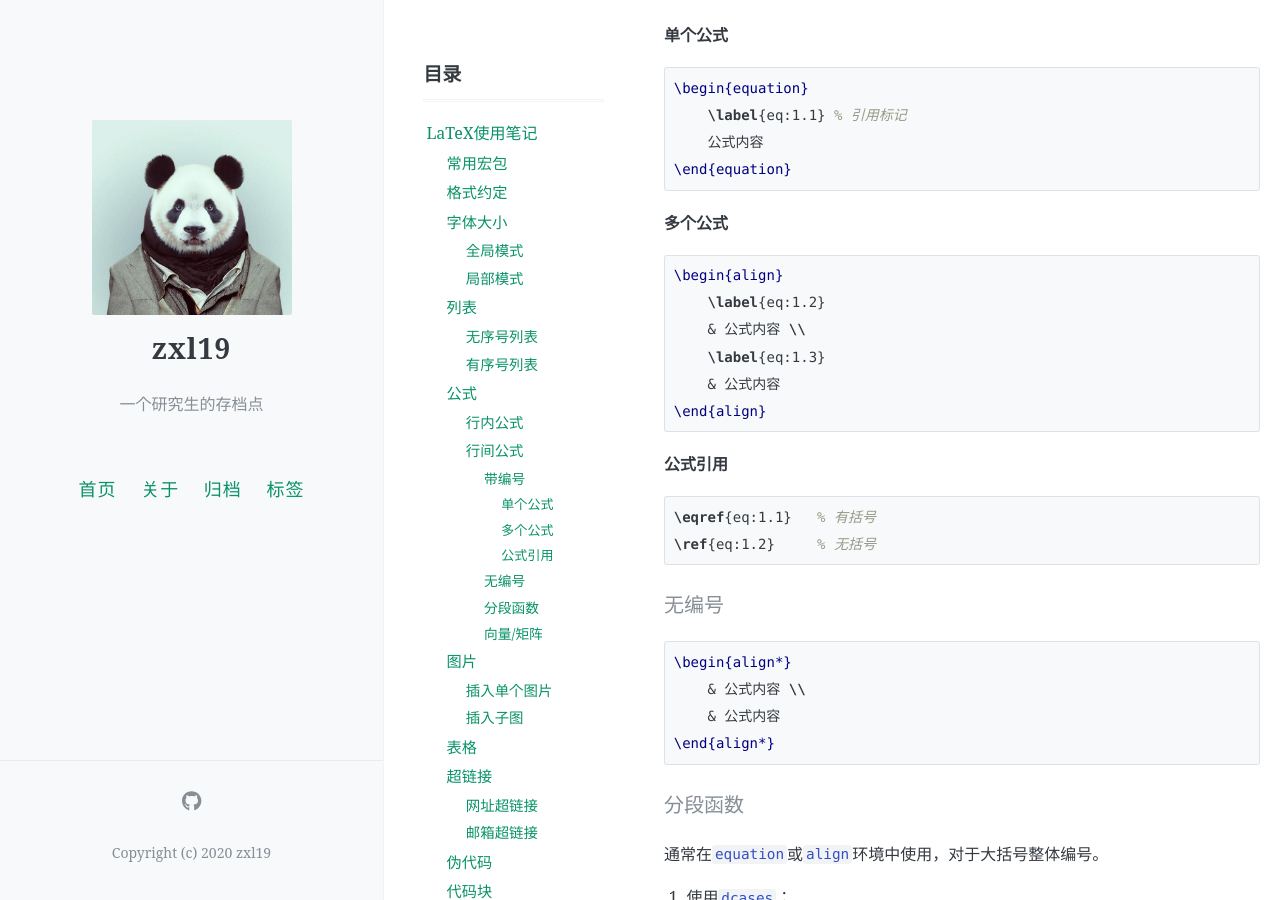
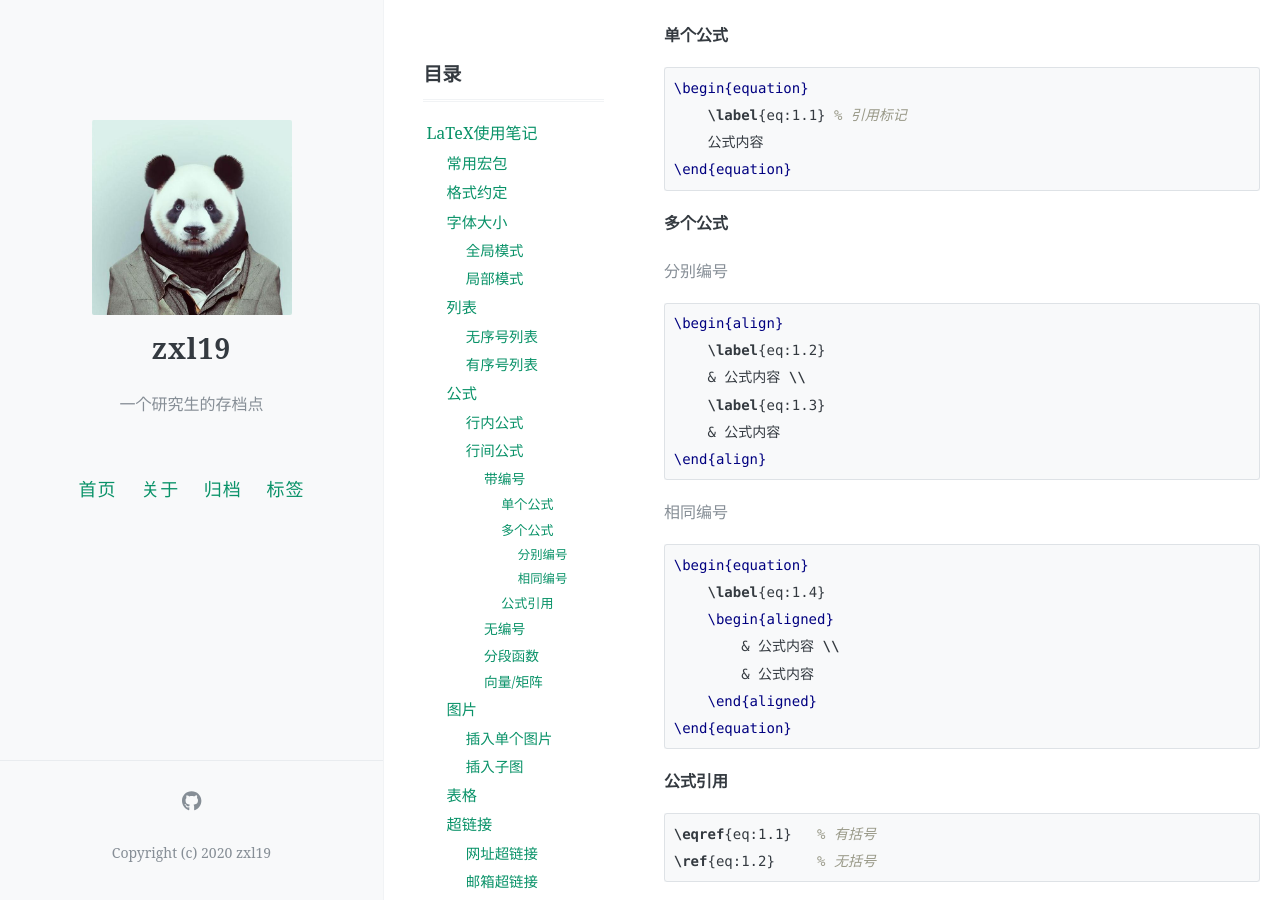
Before and after one commit to zxl19/zxl19.github.io, a Jekyll site: the page built from _posts/2021-03-29-latex-note.md, in a window 1280 px wide and 900 px high, scrolled down 4503 px. Built offline with Jekyll 4.4.1, drawn with Linux system fonts in a browser that asks for light colours; formulas are drawn with MathJax 3; comment, search, counter and statistics services are not loaded; some of the changed text lies outside the part shown.

Commit message:
Update Posts

````diff
--- a/_posts/2021-03-29-latex-note.md
+++ b/_posts/2021-03-29-latex-note.md
@@ -200,6 +200,8 @@ $公式内容$
 
 ##### 多个公式
 
+###### 分别编号
+
 ```latex
 \begin{align}
     \label{eq:1.2}
@@ -207,6 +209,18 @@ $公式内容$
     \label{eq:1.3}
     & 公式内容
 \end{align}
+```
+
+###### 相同编号
+
+```latex
+\begin{equation}
+    \label{eq:1.4}
+    \begin{aligned}
+        & 公式内容 \\
+        & 公式内容
+    \end{aligned}
+\end{equation}
 ```
 
 ##### 公式引用
@@ -719,18 +733,19 @@ TODO：单独整理。
 14. [音调3-CSDN博客](https://blog.csdn.net/jianti9962/article/details/114481366)
 15. [字体大小-简书](https://www.jianshu.com/p/ad400d7fe885)
 16. [列表-CSDN博客](https://blog.csdn.net/HugoChen_cs/article/details/105189541)
-17. [公式-简书](https://www.jianshu.com/p/97ec8a3739f6)
-18. [图片1-CSDN博客](https://blog.csdn.net/qq_38526623/article/details/103737589)
-19. [图片2-CSDN博客](https://blog.csdn.net/LeonSUST/article/details/89332744)
-20. [单元格换行-CSDN博客](https://blog.csdn.net/robertchenguangzhi/article/details/48916319)
-21. [\multirow-CSDN博客](https://blog.csdn.net/robert_chen1988/article/details/80861246)
-22. [超链接-CSDN博客](https://blog.csdn.net/OOFFrankDura/article/details/90600855)
-23. [代码块1-Overleaf](https://www.overleaf.com/learn/latex/Code_listing)
-24. [代码块2-CSDN博客](https://blog.csdn.net/RobertChenGuangzhi/article/details/45126785)
-25. [脚注-LaTeX 工作室](https://www.latexstudio.net/archives/51620.html)
-26. [参考文献1-知乎](https://zhuanlan.zhihu.com/p/265479955)
-27. [参考文献2-知乎](https://zhuanlan.zhihu.com/p/114733612)
-28. [参考文献3-Stack Exchange](https://tex.stackexchange.com/questions/99615/backref-package-for-page-reference)
-29. [参考文献4-CSDN博客](https://blog.csdn.net/xovee/article/details/109715706)
+17. [公式1-简书](https://www.jianshu.com/p/97ec8a3739f6)
+18. [公式2-CSDN博客](https://blog.csdn.net/Strive_For_Future/article/details/118609968)
+19. [图片1-CSDN博客](https://blog.csdn.net/qq_38526623/article/details/103737589)
+20. [图片2-CSDN博客](https://blog.csdn.net/LeonSUST/article/details/89332744)
+21. [单元格换行-CSDN博客](https://blog.csdn.net/robertchenguangzhi/article/details/48916319)
+22. [\multirow-CSDN博客](https://blog.csdn.net/robert_chen1988/article/details/80861246)
+23. [超链接-CSDN博客](https://blog.csdn.net/OOFFrankDura/article/details/90600855)
+24. [代码块1-Overleaf](https://www.overleaf.com/learn/latex/Code_listing)
+25. [代码块2-CSDN博客](https://blog.csdn.net/RobertChenGuangzhi/article/details/45126785)
+26. [脚注-LaTeX 工作室](https://www.latexstudio.net/archives/51620.html)
+27. [参考文献1-知乎](https://zhuanlan.zhihu.com/p/265479955)
+28. [参考文献2-知乎](https://zhuanlan.zhihu.com/p/114733612)
+29. [参考文献3-Stack Exchange](https://tex.stackexchange.com/questions/99615/backref-package-for-page-reference)
+30. [参考文献4-CSDN博客](https://blog.csdn.net/xovee/article/details/109715706)
 30. [参考文献5-CSDN博客](https://blog.csdn.net/xovee/article/details/109896563)
 31. [LaTeX公式转Word公式-简书](https://www.jianshu.com/p/0947ebcfc42e)
````
Also changed, not shown: _posts/.2021-09-24-wish-list.md (+1 -1 lines).
